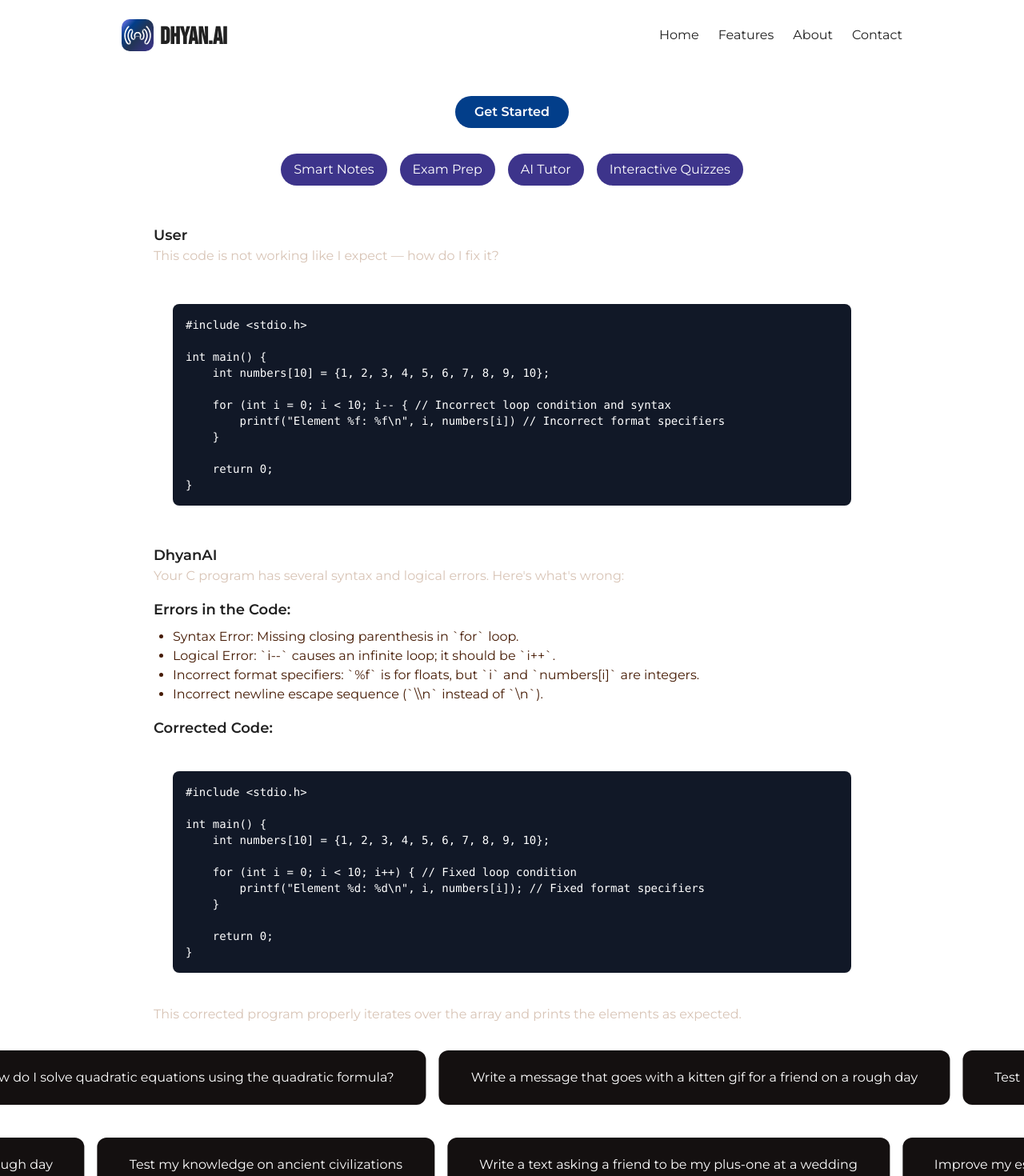
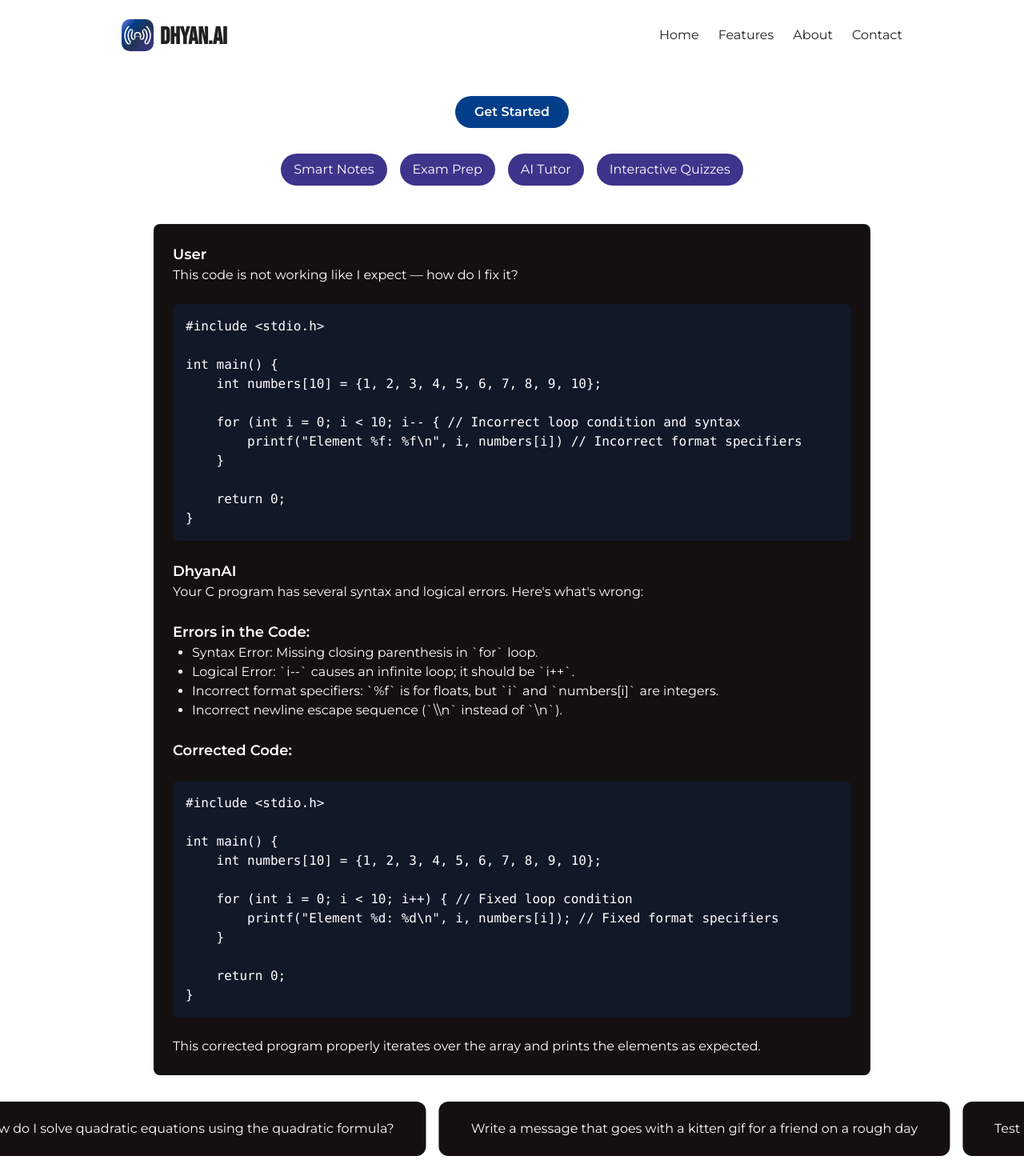
Before and after one commit to ItsSitanshu/dhyan-v1, a Next.js app: page / in a window 1280 px wide. Shown: the top 1470 px of the page at 80% size. Built offline with nearby package versions, Linux system fonts and the light colour scheme; a web font is replaced by a local one.

Commit message:
asshug ko kam ni maile agre

```diff
--- a/app/components/CodeExample.tsx
+++ b/app/components/CodeExample.tsx
@@ -2,17 +2,14 @@ import React from "react";
 
 const CodeExample = () => {
   return (
-    <div className="w-full max-w-4xl mx-auto mt-12 space-y-6">
-      {/* User's question */}
+    <div className="w-full max-w-4xl mx-auto mt-12 p-6 rounded-lg bg-bgsec text-white space-y-6">
+      {/* User's Message */}
       <div>
         <p className="text-lg font-semibold">User</p>
-        <p className="text-psec text-amber-950">
-          This code is not working like I expect — how do I fix it?
-        </p>
+        <p>This code is not working like I expect — how do I fix it?</p>
       </div>
 
       {/* Incorrect C Code */}
-      <div className="w-full bg-background p-6 rounded-lg text-foreground text-sm overflow-x-auto">
       <pre className="bg-gray-900 text-white p-4 rounded-lg overflow-x-auto">
         <code>
           {`#include <stdio.h>
@@ -28,22 +25,20 @@ int main() {
 }`}
         </code>
       </pre>
-      </div>
 
-      {/* Explanation */}
-      <div className="space-y-4">
+      {/* DhyanAI's Response */}
       <div>
         <p className="text-lg font-semibold">DhyanAI</p>
-          <p className="text-psec text-amber-950">
+        <p>
           Your C program has several syntax and logical errors. Here's what's
           wrong:
         </p>
       </div>
 
       {/* Errors List */}
-        <div className="space-y-2">
+      <div>
         <p className="text-lg font-semibold">Errors in the Code:</p>
-          <ul className="list-disc pl-6 text-amber-950">
+        <ul className="list-disc pl-6">
           <li>Syntax Error: Missing closing parenthesis in `for` loop.</li>
           <li>
             Logical Error: `i--` causes an infinite loop; it should be `i++`.
@@ -56,9 +51,8 @@ int main() {
         </ul>
       </div>
 
-        {/* Fixed Code */}
+      {/* Corrected Code */}
       <p className="text-lg font-semibold">Corrected Code:</p>
-        <div className="w-full bg-background p-6 rounded-lg text-foreground text-sm overflow-x-auto">
       <pre className="bg-gray-900 text-white p-4 rounded-lg overflow-x-auto">
         <code>
           {`#include <stdio.h>
@@ -74,14 +68,12 @@ int main() {
 }`}
         </code>
       </pre>
-        </div>
 
       {/* Conclusion */}
-        <p className="text-psec text-amber-950">
+      <p>
         This corrected program properly iterates over the array and prints the
         elements as expected.
       </p>
-      </div>
     </div>
   );
 };
```
Lines whose indentation alone changed are shown as unchanged.
